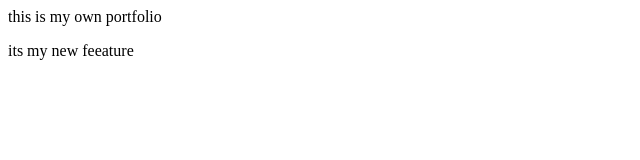
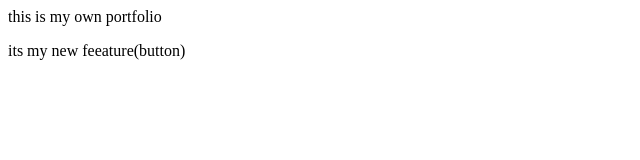
Before and after one commit to parassahuweb/Portfolio, a plain HTML site: page index.html in a window 1280 px wide. Shown: the full height of the page, 0-640 px from the left. Drawn offline with Linux system fonts and the light colour scheme.

```diff
--- a/index.html
+++ b/index.html
@@ -1,2 +1,2 @@
 <p>this is my own portfolio</p>
-<p>its my new feeature</p>
+<p>its my new feeature(button)</p>
```
